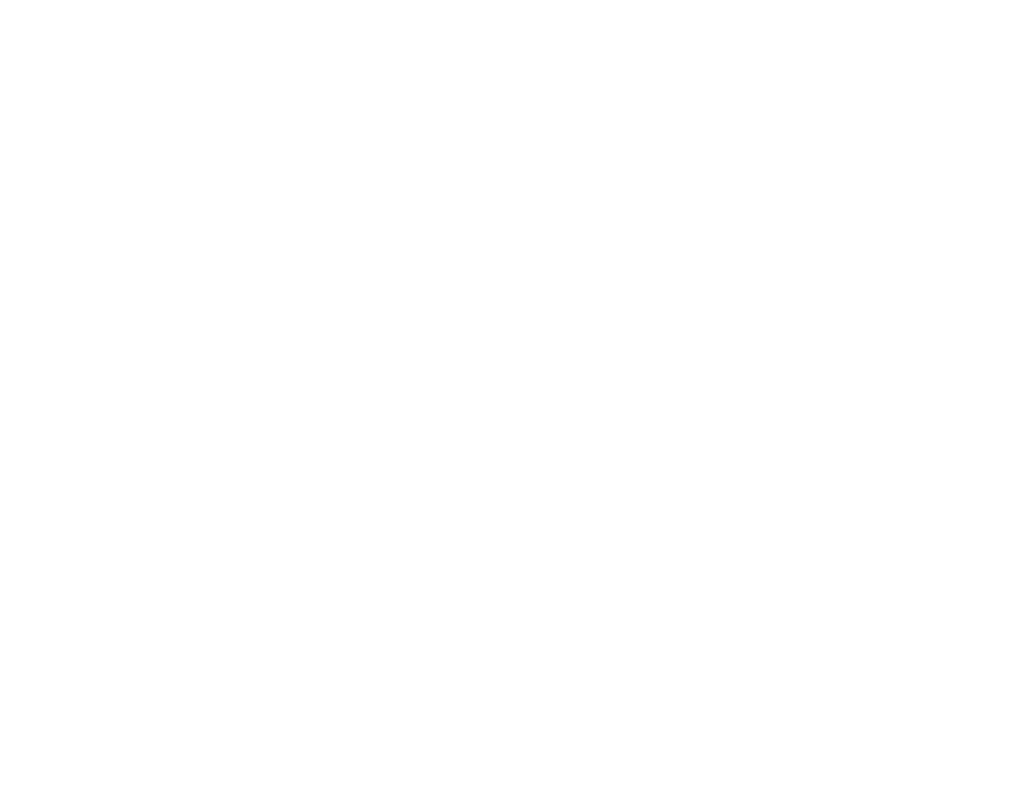
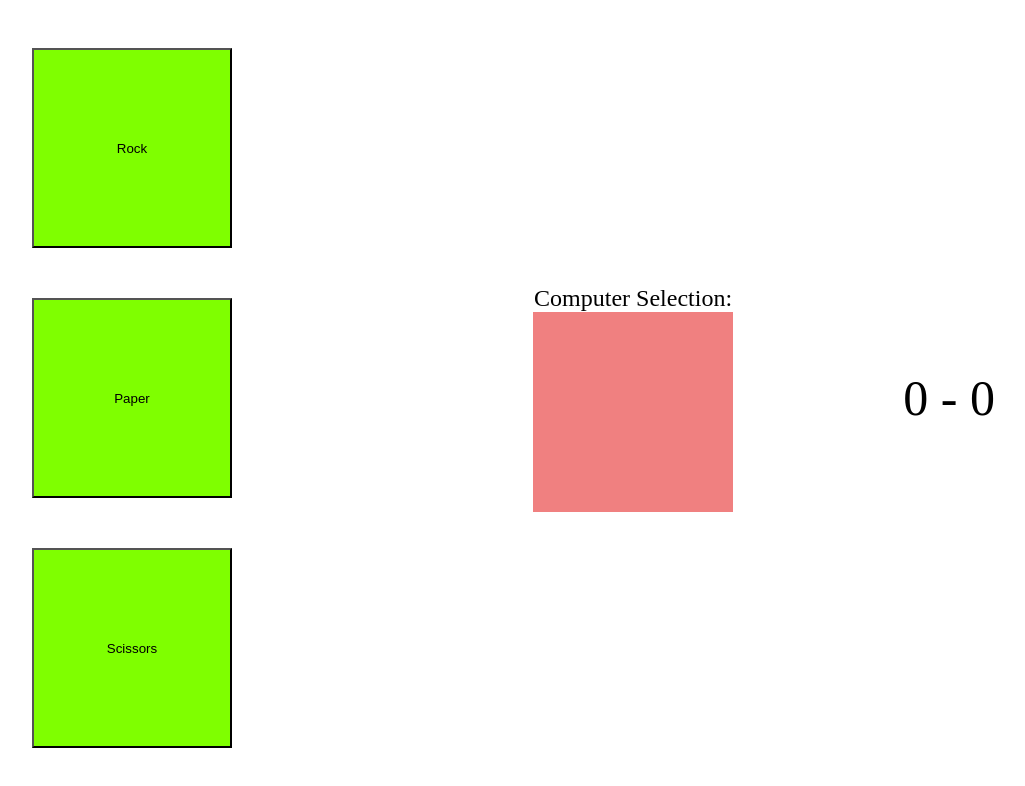
Before and after one commit to hamzamohiuddin1/rock-paper-scissors, a plain HTML site: page index.html in a window 1280 px wide. Shown: the whole page, without its empty margins (192-1217 px from the left). Drawn offline with Linux system fonts and the light colour scheme.

Commit message:
Implemented JavaScript game

```diff
--- a/index.html
+++ b/index.html
@@ -4,9 +4,21 @@
     <meta charset="UTF-8">
     <meta name="viewport" content="width=device-width, initial-scale=1.0">
     <title>Document</title>
-    <script src="script.js"></script>
+    <script src="script.js" defer></script>
+    <link rel="stylesheet" href="./style.css">
 </head>
 <body>
-
+    <div class="left">
+        <button class="rock">Rock</button>
+        <button class="paper">Paper</button>
+        <button class="scissors">Scissors</button>
+    </div>
+    <div class="right">
+        <div class="computerSelection">
+            <a>Computer Selection:</a>
+            <div class="box"></div>
+        </div>
+        <div class="score"></div>
+    </div>
 </body>
 </html>
--- a/script.js
+++ b/script.js
@@ -1,3 +1,4 @@
+
 function getComputerChoice(){
     let choices = ["Rock", "Paper", "Scissors"];
     return choices[Math.floor(Math.random() * 3)];
@@ -5,14 +6,14 @@ function getComputerChoice(){
 
 function playRound(playerSelection, computerSelection) {
     if (playerSelection===computerSelection){
-        return "You tie!";
+        return 0;
     }
     if (playerSelection === "Rock") {
         switch(computerSelection){
             case "Paper":
-                return "You lose! Paper beats rock!";
+                return -1;
             case "Scissors":
-                return "You win! Rock beats Paper!";
+                return 1;
             default:
                 return "Error";
         }
@@ -21,9 +22,9 @@ function playRound(playerSelection, computerSelection) {
     else if (playerSelection === "Paper"){
         switch(computerSelection){
             case "Rock":
-                return "You win! Paper beats rock!";
+                return 1;
             case "Scissors":
-                return "Lose! Scissors beats Paper!";
+                return -1;
             default:
                 return "Error";
         }
@@ -32,9 +33,9 @@ function playRound(playerSelection, computerSelection) {
     else if (playerSelection === "Scissors"){
         switch(computerSelection){
             case "Rock":
-                return "You lose! Rock beats Scissors!";
+                return -1;
             case "Paper":
-                return "You win! Scissors beats Paper!";
+                return 1;
             default:
                 return "Error";
         }
@@ -42,7 +43,28 @@ function playRound(playerSelection, computerSelection) {
     return "Error"
 }
 
-const playerSelection = "Rock";
-const computerSelection = getComputerChoice();
-console.log(computerSelection);
-console.log(playRound(playerSelection, computerSelection));
+let playerScore = 0;
+let computerScore = 0;
+const score = document.querySelector('.score');
+score.textContent = `${playerScore} - ${computerScore}`;
+const computerSelection = document.querySelector('.box');
+
+const rockButton = document.querySelector('.rock');
+const paperButton = document.querySelector('.paper');
+const scissorsButton = document.querySelector('.scissors');
+const buttons = document.querySelectorAll('button');
+
+buttons.forEach((button) => {
+    button.addEventListener('click', () => {
+        let computerChoice = getComputerChoice();
+        let winner = playRound(button.textContent, computerChoice);
+        if (winner === 1) {
+            playerScore++;
+        }
+        else if (winner === -1){
+            computerScore++;
+        }
+        score.textContent = `${playerScore} - ${computerScore}`;
+        computerSelection.textContent = computerChoice;
+    });
+});
--- /dev/null
+++ b/style.css
@@ -0,0 +1,48 @@
+body {
+    display: flex;
+    justify-content: space-between;
+    font: 'Roboto';
+    font-size: 24px;
+}
+
+.left {
+    display:flex;
+    flex-direction: column;
+    flex: 1;
+    align-items: center;
+    justify-content: center;
+    gap: 50px;
+    padding: 40px 0;
+}
+
+.left button, .box {
+    width: 200px;
+    height: 200px;
+    background-color: chartreuse;
+}
+
+.right {
+    display: flex;
+    flex: 1;
+    align-items: center;
+    justify-content: space-around;
+}
+
+.computerSelection {
+    display: flex;
+    flex-direction: column;
+    justify-content: center;
+    gap: 20 px;
+    align-items: center;
+}
+
+.box {
+    background-color: lightcoral;
+    display: flex;
+    justify-content: center;
+    align-items: center;
+}
+
+.score {
+    font-size: 50px;
+}
```
